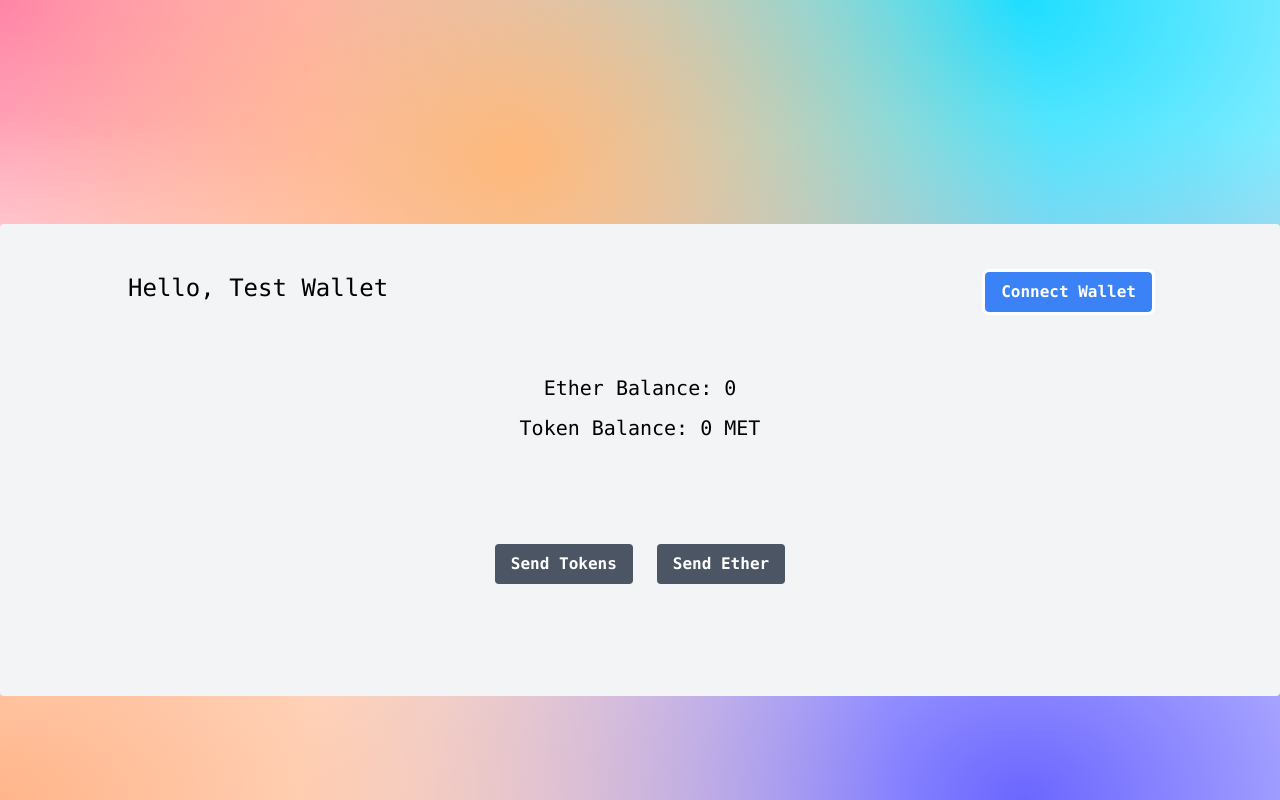
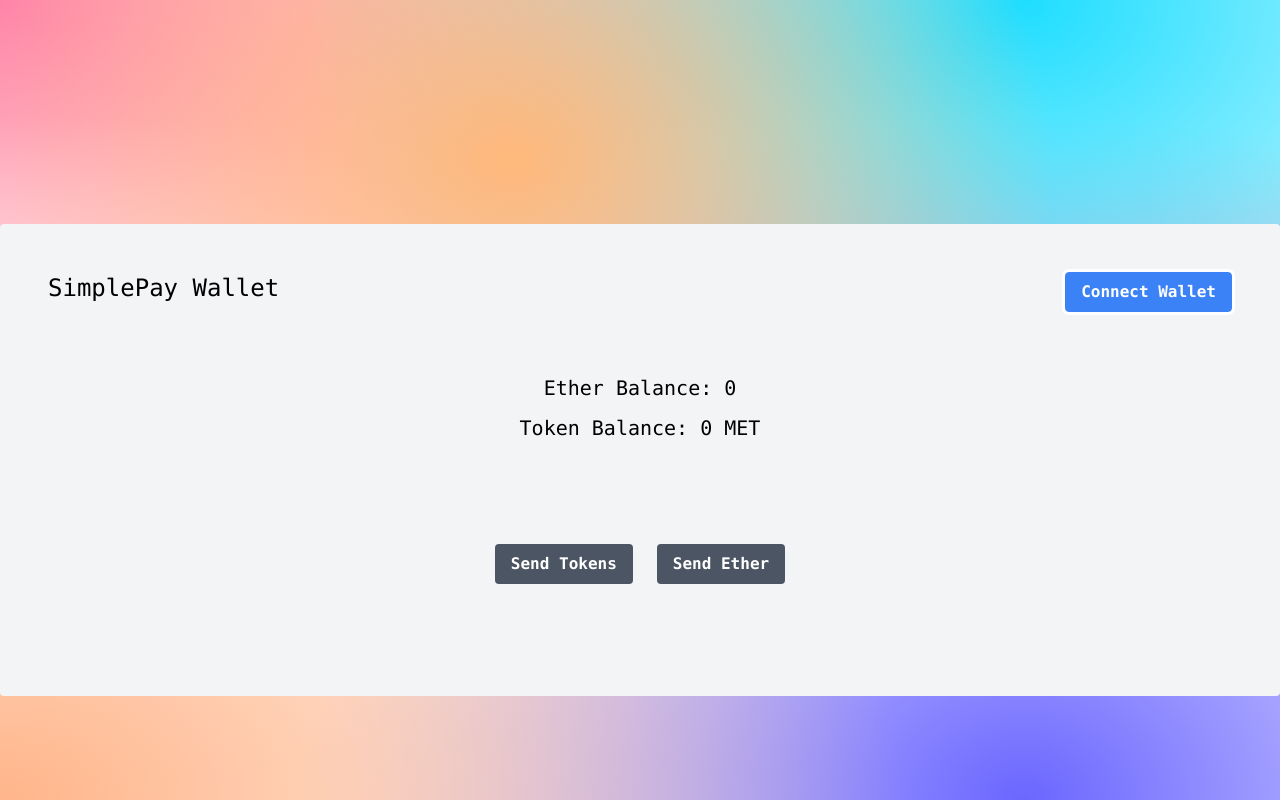
Before and after one commit to jananadiw/ethwallet, a Next.js app: page / in a window 1280 px wide. Built offline with nearby package versions, Linux system fonts and the light colour scheme.

Commit message:
improvement: update app name, remove margins, fix spellings

```diff
--- a/app/page.tsx
+++ b/app/page.tsx
@@ -22,7 +22,7 @@ export default function Home(): React.ReactElement {
     // Find connected wallet when page reloads
     useEffect(() => {
         void getConnectedAccounts();
-        swichAccountListener();
+        switchAccountListener();
     });
 
     // Connect Metamask Wallet
@@ -75,7 +75,7 @@ export default function Home(): React.ReactElement {
     };
 
     // Switch Account
-    const swichAccountListener = (): void => {
+    const switchAccountListener = (): void => {
         if (typeof window !== 'undefined' && typeof window.ethereum !== 'undefined') {
             window.ethereum.on('accountsChanged', (accounts: any) => {
                 setWalletAddress(accounts[0]);
@@ -92,9 +92,9 @@ export default function Home(): React.ReactElement {
         <>
             <main>
                 <div className="font-mono container mx-auto my-56 p-12 bg-gray-100 rounded">
-                    <div className="mx-20">
+                    <div className="mx-0">
                         <ConnectWalletButton props={walletAddress} onClick={connectWallet} />
-                        <p className="text-2xl">Hello, Test Wallet</p>
+                        <p className="text-2xl">SimplePay Wallet</p>
                     </div>
 
                     <div>
```
Also changed, not shown: 1 other file (tests, documents, lock files or other folders).
